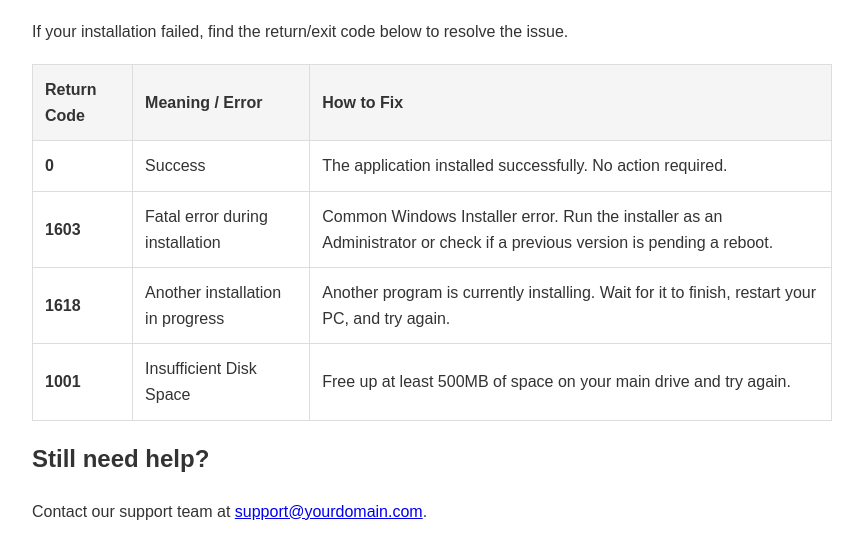
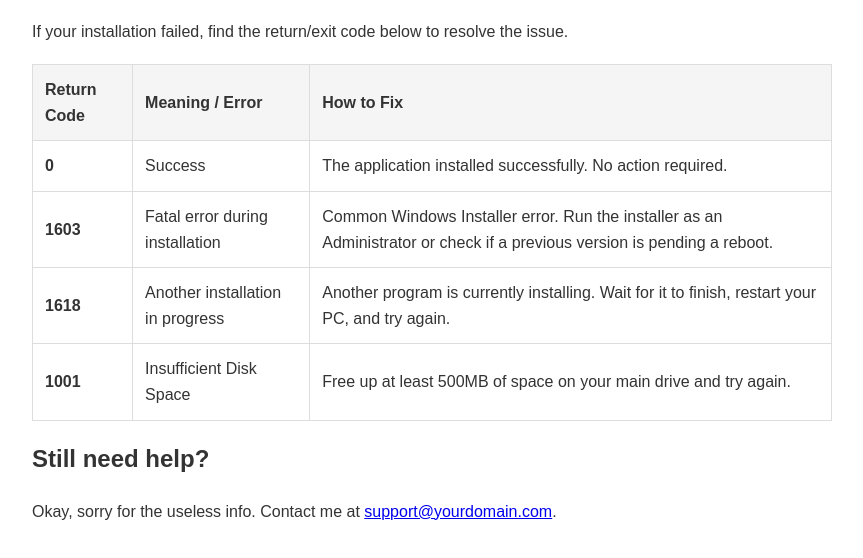
Before and after one commit to Cliffy-the-dog/Debugging-Page, a plain HTML site: page index.html in a window 1280 px wide. Shown: the part 94-652 px from the top of the page, without its empty margins (208-1071 px from the left). Drawn offline with Linux system fonts and the light colour scheme.

Commit message:
Update index.html

```diff
--- a/index.html
+++ b/index.html
@@ -49,6 +49,6 @@
     </table>
 
     <h2>Still need help?</h2>
-    <p>Contact our support team at <a href="mailto:support@yourdomain.com">support@yourdomain.com</a>.</p>
+    <p>Okay, sorry for the useless info. Contact me at <a href="mailto:stanleyh52j@gmail.com">support@yourdomain.com</a>.</p>
 </body>
 </html>
```
